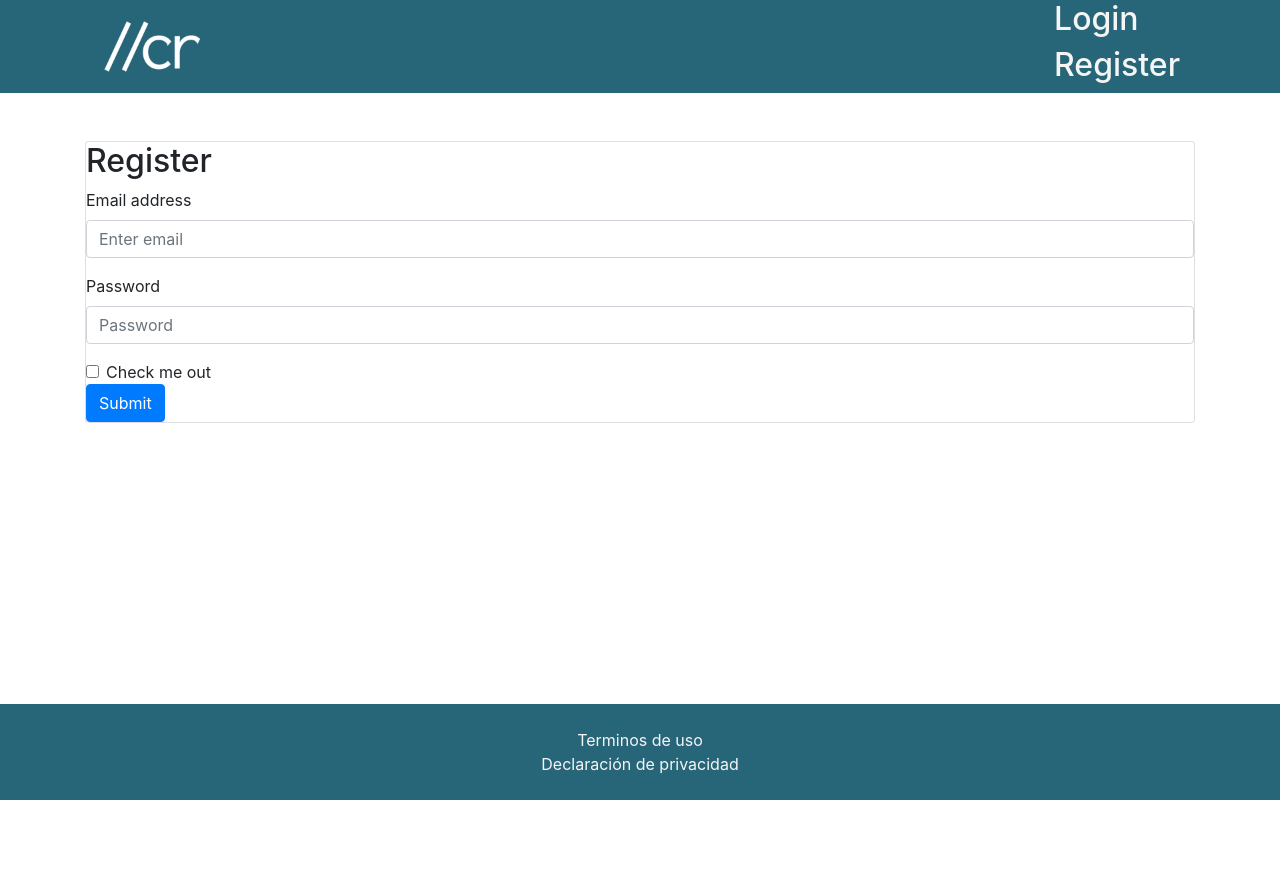
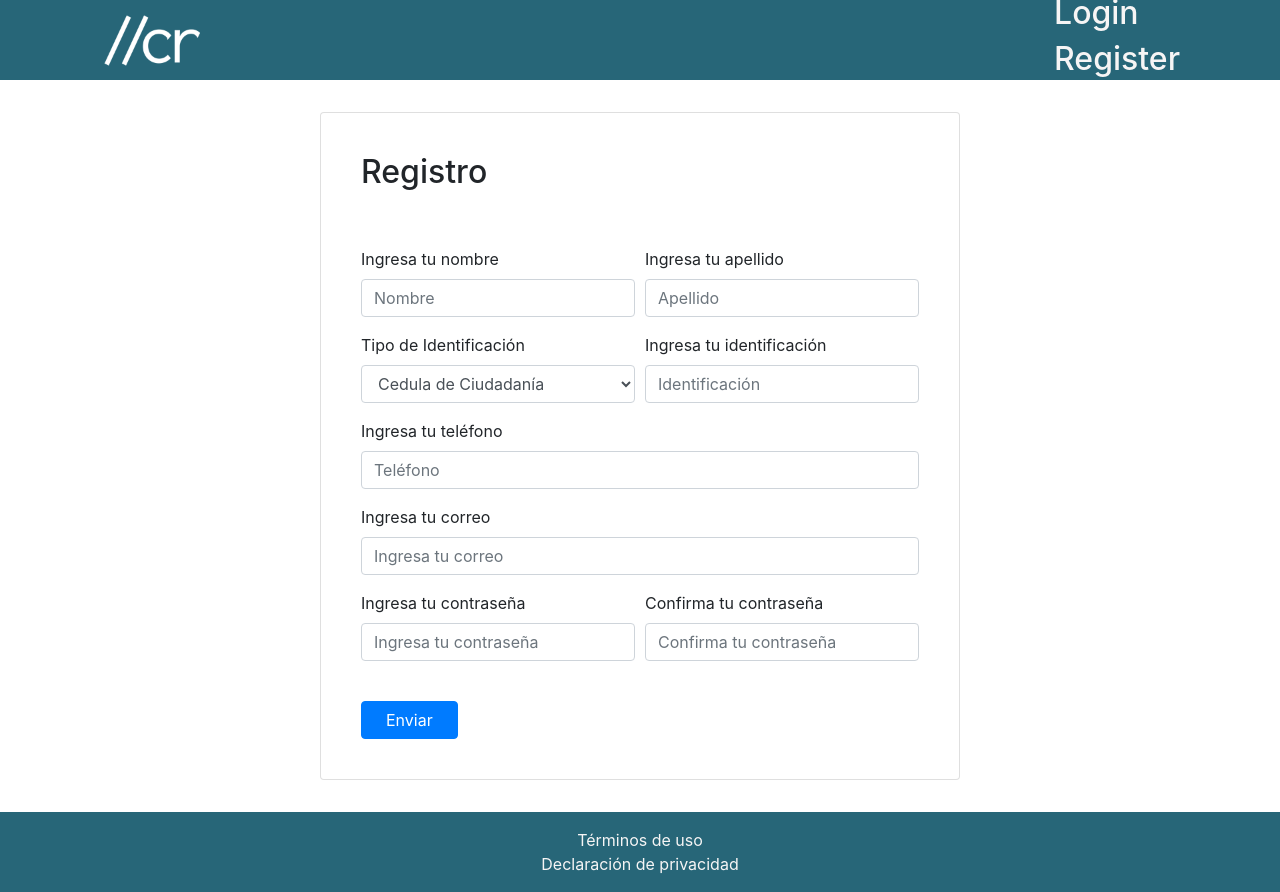
Before and after one commit to jzamora5/AIC_Front, a React (Create React App) app in the folder aic_frontend/: page /register in a window 1280 px wide. Before the commit the page ends 800 px from the top, so only its background shows below. Built offline with nearby package versions, Linux system fonts and the light colour scheme.

Commit message:
Add component Register with bootstrap styles

```diff
--- a/aic_frontend/src/assets/styles/Media.scss
+++ b/aic_frontend/src/assets/styles/Media.scss
@@ -1,10 +1,7 @@
-// @media only screen and (max-width: 600px) {
-//   .main__description--title {
-//     font-size: 30px;
-//   }
+@import "./Vars.scss";
 
-//   .footer {
-//     align-items: flex-start;
-//     flex-direction: column;
-//   }
-// }
+@media screen and (max-height: 900px) {
+  .footer {
+    position: static;
+  }
+}
--- a/aic_frontend/src/assets/styles/Vars.scss
+++ b/aic_frontend/src/assets/styles/Vars.scss
@@ -7,6 +7,8 @@ $main-color: #276678;
 $palette-2: #1687a7;
 $palette-3: #d3e0ea;
 $text-white: #f6f5f5;
+$header-height: 10vh;
+$footer-height: 10vh;
 
 @mixin flexbox($direction: row) {
   display: flex;
--- a/aic_frontend/src/assets/styles/components/Footer.scss
+++ b/aic_frontend/src/assets/styles/components/Footer.scss
@@ -3,10 +3,11 @@
 .footer {
   @include flexbox(column);
   background-color: $main-color;
-  position: fixed;
-  left: 0;
+  position: absolute;
   bottom: 0;
+
   width: 100%;
+  height: $footer-height;
 }
 
 .footer a {
--- a/aic_frontend/src/assets/styles/components/Header.scss
+++ b/aic_frontend/src/assets/styles/components/Header.scss
@@ -3,10 +3,11 @@
 .header {
   @include flexbox;
   background-color: $main-color;
-  width: 100%;
   justify-content: space-between;
   padding-left: 100px;
   padding-right: 100px;
+  width: 100%;
+  height: $header-height;
 }
 
 .header a {
--- a/aic_frontend/src/assets/styles/components/Register.scss
+++ b/aic_frontend/src/assets/styles/components/Register.scss
@@ -0,0 +1 @@
+@import "../Vars.scss";
--- a/aic_frontend/src/components/Footer.jsx
+++ b/aic_frontend/src/components/Footer.jsx
@@ -5,7 +5,7 @@ import "../assets/styles/components/Footer.scss";
 const Footer = () => {
   return (
     <footer className="footer p-4">
-      <Link to="/">Terminos de uso</Link>
+      <Link to="/">Términos de uso</Link>
       <Link to="/">Declaración de privacidad</Link>
     </footer>
   );
--- a/aic_frontend/src/containers/Register.jsx
+++ b/aic_frontend/src/containers/Register.jsx
@@ -1,45 +1,139 @@
 import React from "react";
 import "../assets/styles/components/Register.scss";
 
-const Register = () => {
+const Register = (props) => {
+  const handleSubmit = (event) => {
+    event.preventDefault();
+
+    let obj = {};
+
+    const data = [
+      "nombre",
+      "apellido",
+      "tipoId",
+      "id",
+      "correo",
+      "telefono",
+      "contrasena",
+      "confirmacionContrasena",
+    ];
+
+    data.forEach((item) => {
+      obj[item] = event.target[item].value;
+    });
+    console.log(obj);
+    // props.history.push("/login");
+  };
+
   return (
-    <div className="container py-5">
-      <div className="card">
-        <h2>Register</h2>
-        <form>
-          <div className="form-group">
-            <label htmlFor="exampleInputEmail1">Email address</label>
+    <div className="container d-flex justify-content-center align-items-center my-2">
+      <div className="card m-4 p-4">
+        <div className="card-body p-0">
+          <form className="m-3" onSubmit={handleSubmit}>
+            <h2 className="pb-5">Registro</h2>
+            <div className="form-row">
+              <div className="form-group col-12 col-md-6">
+                <label htmlFor="inputNombre">Ingresa tu nombre</label>
+                <input
+                  type="text"
+                  className="form-control"
+                  placeholder="Nombre"
+                  id="inputNombre"
+                  name="nombre"
+                />
+              </div>
+              <div className="form-group col-12 col-md-6">
+                <label htmlFor="inputApellido">Ingresa tu apellido</label>
+                <input
+                  type="text"
+                  className="form-control"
+                  placeholder="Apellido"
+                  id="inputApellido"
+                  name="apellido"
+                />
+              </div>
+            </div>
+            <div className="form-row">
+              <div className="form-group col-12 col-md-6">
+                <label htmlFor="tipo_id">Tipo de Identificación</label>
+                <select
+                  className="form-control mr-2"
+                  id="tipo_id"
+                  name="tipoId"
+                >
+                  <option value="CC">Cedula de Ciudadanía</option>
+                  <option value="CE">Cédula de extranjería</option>
+                  <option value="PA">Pasaporte</option>
+                </select>
+              </div>
+              <div className="form-group col-12 col-md-6">
+                <label htmlFor="inputIdentificacion">
+                  Ingresa tu identificación
+                </label>
+                <input
+                  type="text"
+                  className="form-control"
+                  placeholder="Identificación"
+                  id="inputIdentificacion"
+                  name="id"
+                />
+              </div>
+            </div>
+            <div className="form-row">
+              <div className="form-group col-12 col-md-12">
+                <label htmlFor="inputTelefono">Ingresa tu teléfono</label>
+                <input
+                  type="text"
+                  className="form-control"
+                  placeholder="Teléfono"
+                  id="inputTelefono"
+                  name="telefono"
+                />
+              </div>
+            </div>
+            <div className="form-row">
+              <div className="form-group col-12 col-md-12">
+                <label htmlFor="emailInput">Ingresa tu correo</label>
                 <input
                   type="email"
                   className="form-control"
-              id="exampleInputEmail1"
+                  id="emailInput"
                   aria-describedby="emailHelp"
-              placeholder="Enter email"
+                  placeholder="Ingresa tu correo"
+                  name="correo"
                 />
               </div>
-          <div className="form-group">
-            <label htmlFor="exampleInputPassword1">Password</label>
+            </div>
+
+            <div className="form-row">
+              <div className="form-group col-12 col-md-6">
+                <label htmlFor="passwordInput">Ingresa tu contraseña</label>
                 <input
                   type="password"
                   className="form-control"
-              id="exampleInputPassword1"
-              placeholder="Password"
+                  id="passwordInput"
+                  placeholder="Ingresa tu contraseña"
+                  name="contrasena"
                 />
               </div>
-          <div className="form-check">
+              <div className="form-group col-12 col-md-6">
+                <label htmlFor="passwordConfirmationInput">
+                  Confirma tu contraseña
+                </label>
                 <input
-              type="checkbox"
-              className="form-check-input"
-              id="exampleCheck1"
+                  type="password"
+                  className="form-control"
+                  id="passwordConfirmationInput"
+                  placeholder="Confirma tu contraseña"
+                  name="confirmacionContrasena"
                 />
-            <label className="form-check-label" htmlFor="exampleCheck1">
-              Check me out
-            </label>
               </div>
-          <button type="submit" className="btn btn-primary">
-            Submit
+            </div>
+            <button type="submit" className="btn btn-primary mt-4 px-4">
+              Enviar
             </button>
           </form>
+        </div>
       </div>
     </div>
   );
--- a/aic_frontend/src/index.js
+++ b/aic_frontend/src/index.js
@@ -5,6 +5,7 @@ import { createStore } from "redux";
 import reducer from "./reducers";
 import App from "./routes/App";
 import "bootstrap/dist/css/bootstrap.css";
+import "./assets/styles/Media.scss";
 // Put any other imports below so that CSS from your
 // components takes precedence over default styles.
 
```
Also changed, not shown: aic_frontend/src/assets/styles/App.scss (+10 -2 lines), 1 other file (tests, documents, lock files or other folders). Lines whose indentation alone changed are shown as unchanged.
